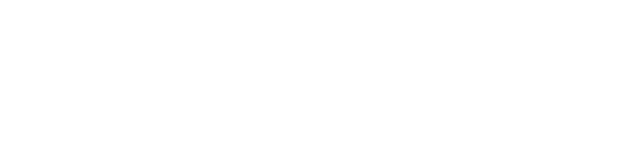
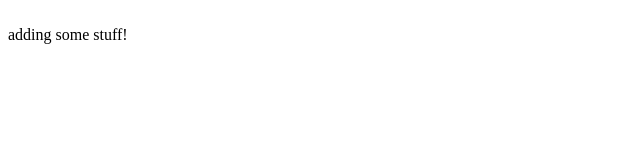
Before and after one commit to MattMcFarlane/9_9_Test, a plain HTML site: page Index.HTML in a window 1280 px wide. Shown: the whole page, without its empty margins (0-640 px from the left). Drawn offline with Linux system fonts and the light colour scheme.

Commit message:
adding some stuff

```diff
--- a/Index.HTML
+++ b/Index.HTML
@@ -8,5 +8,6 @@
 </head>
 <body>
     <img src="" alt="">
+    <div>adding some stuff!</div>
 </body>
 </html>
```
